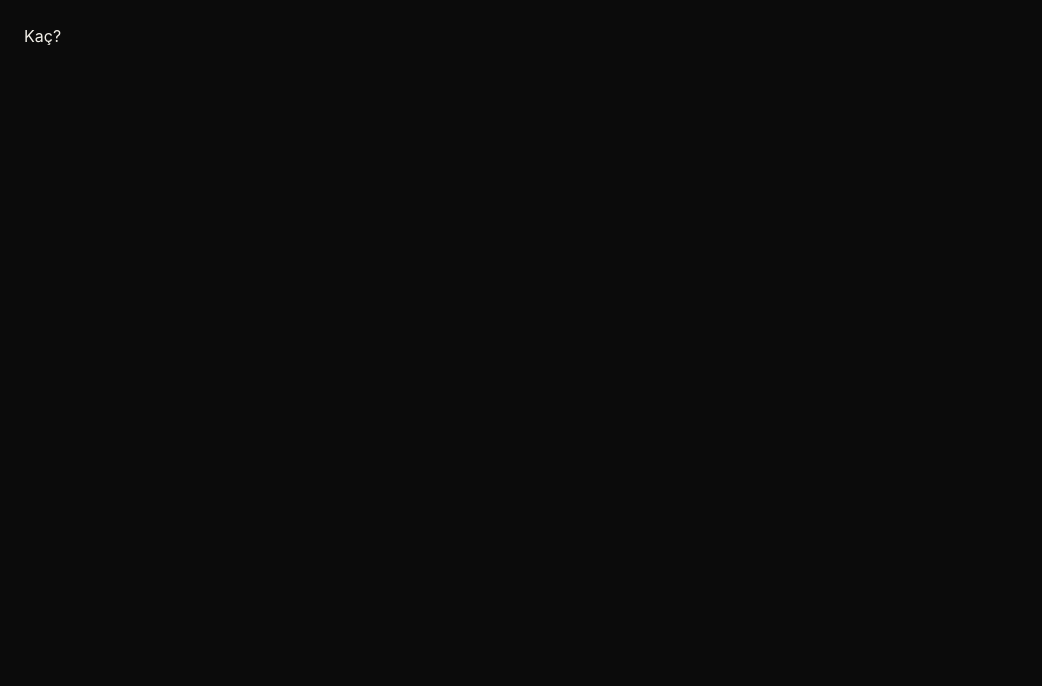
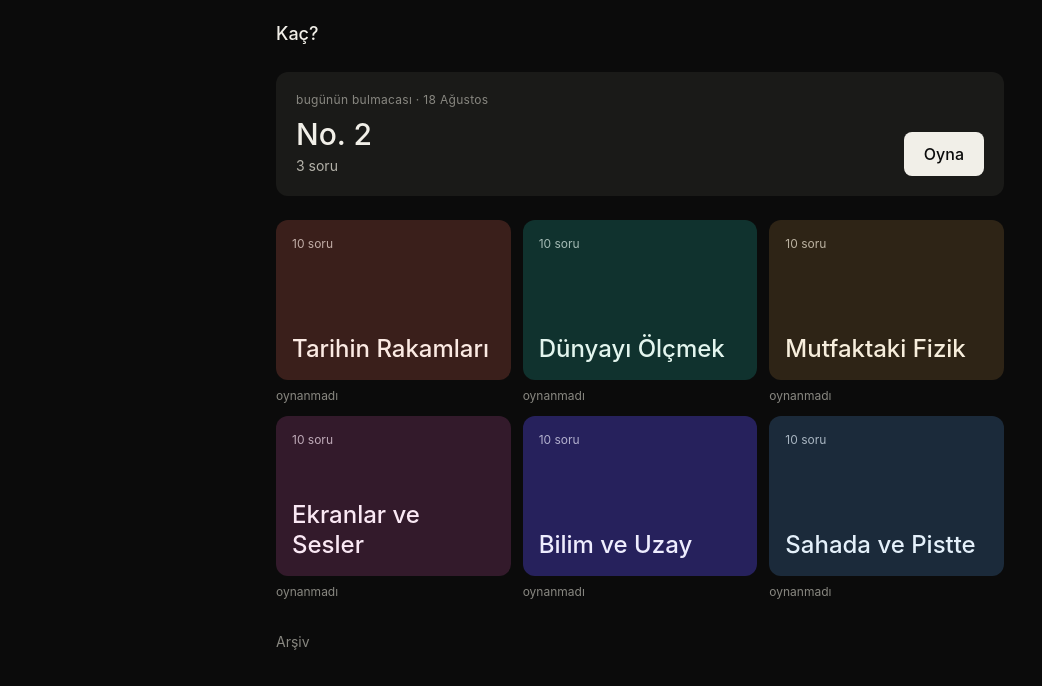
Before and after one commit to OmerHarmankayaC/quiz, a Next.js app: page / in a window 1280 px wide. Shown: the top 686 px of the page, without its empty margins (0-1042 px from the left). Built offline with nearby package versions, Linux system fonts and the light colour scheme.

Commit message:
feat: ana ekran, gunluk ve paket rotalari

```diff
--- /dev/null
+++ b/app/gunluk/page.tsx
@@ -0,0 +1,56 @@
+'use client';
+
+import { useRouter } from 'next/navigation';
+import { useEffect, useState } from 'react';
+import { TAKVIM, sorulariGetir } from '@/lib/game/bank';
+import { bugununTarihi, gunuBul } from '@/lib/game/daily';
+import { toplamPuan } from '@/lib/game/scoring';
+import { kaydiOku, kaydiYaz, gunuKaydet } from '@/lib/game/storage';
+import { sonucuSakla } from '@/lib/game/sonuc-aktarim';
+import { SoruEkrani } from '@/components/SoruEkrani';
+import type { Soru } from '@/lib/game/types';
+import type { OyunSonucu } from '@/lib/game/akis';
+
+export default function GunlukSayfa() {
+	const router = useRouter();
+	const [sorular, setSorular] = useState<Soru[] | null>(null);
+	const [tarih, setTarih] = useState('');
+	const [no, setNo] = useState(0);
+
+	useEffect(() => {
+		const t = bugununTarihi();
+		const gun = gunuBul(TAKVIM, t);
+		setTarih(t);
+		setNo(gun?.no ?? 0);
+		setSorular(gun ? sorulariGetir(gun.soru_ids) : []);
+	}, []);
+
+	if (sorular === null) return <main className="p-5">Yükleniyor…</main>;
+
+	if (sorular.length === 0) {
+		return (
+			<main className="mx-auto max-w-xl p-5">
+				<p>Bugün için bulmaca yok.</p>
+				<a href="/" className="mt-4 inline-block underline">
+					Ana ekrana dön
+				</a>
+			</main>
+		);
+	}
+
+	function bitti(sonuclar: OyunSonucu[]) {
+		const puanlar = sonuclar.map((s) => s.puan);
+		kaydiYaz(gunuKaydet(kaydiOku(), tarih, toplamPuan(puanlar)));
+		sonucuSakla({
+			baslik: `Kaç? · No. ${no}`,
+			kaynak: 'gunluk',
+			slug: tarih,
+			soruIdler: sonuclar.map((s) => s.soruId),
+			cevaplar: sonuclar.map((s) => s.cevap),
+			puanlar
+		});
+		router.push('/sonuc');
+	}
+
+	return <SoruEkrani sorular={sorular} baslik={`No. ${no}`} onBitti={bitti} />;
+}
--- a/app/page.tsx
+++ b/app/page.tsx
@@ -1,3 +1,57 @@
+'use client';
+
+import { useEffect, useState } from 'react';
+import { PAKETLER, TAKVIM } from '@/lib/game/bank';
+import { bugununTarihi, gunuBul } from '@/lib/game/daily';
+import { kaydiOku, BOS_KAYIT, type OyunKaydi } from '@/lib/game/storage';
+import { PaketKarti } from '@/components/PaketKarti';
+import { GunlukKapak } from '@/components/GunlukKapak';
+
 export default function AnaSayfa() {
-	return <main className="p-6">Kaç?</main>;
+	const [kayit, setKayit] = useState<OyunKaydi>(BOS_KAYIT);
+	const [tarih, setTarih] = useState('');
+
+	useEffect(() => {
+		setKayit(kaydiOku());
+		setTarih(bugununTarihi());
+	}, []);
+
+	const gun = tarih ? gunuBul(TAKVIM, tarih) : null;
+	const tarihMetni = tarih
+		? new Date(tarih + 'T00:00:00Z').toLocaleDateString('tr-TR', {
+				day: 'numeric',
+				month: 'long',
+				timeZone: 'UTC'
+			})
+		: '';
+
+	return (
+		<main className="mx-auto max-w-3xl p-5">
+			<header className="mb-6 flex items-center justify-between">
+				<span className="text-lg font-medium">Kaç?</span>
+				{kayit.streak > 0 && (
+					<span className="rounded-full bg-[#fac775] px-3 py-1 text-xs text-[#0b0b0b]">
+						seri {kayit.streak}
+					</span>
+				)}
+			</header>
+
+			<GunlukKapak
+				no={gun?.no ?? null}
+				tarihMetni={tarihMetni}
+				streak={kayit.streak}
+				oynandi={tarih in kayit.gunluk}
+			/>
+
+			<div className="mt-6 grid grid-cols-2 gap-3 sm:grid-cols-3">
+				{PAKETLER.map((p) => (
+					<PaketKarti key={p.slug} paket={p} enIyi={kayit.paketler[p.slug]?.enIyi ?? null} />
+				))}
+			</div>
+
+			<nav className="mt-8 text-sm text-[var(--metin-soluk)]">
+				<a href="/arsiv">Arşiv</a>
+			</nav>
+		</main>
+	);
 }
--- /dev/null
+++ b/app/paket/[slug]/PaketOyunu.tsx
@@ -0,0 +1,45 @@
+'use client';
+
+import { useRouter } from 'next/navigation';
+import { paketiGetir, sorulariGetir } from '@/lib/game/bank';
+import { toplamPuan } from '@/lib/game/scoring';
+import { kaydiOku, kaydiYaz, paketiKaydet } from '@/lib/game/storage';
+import { sonucuSakla } from '@/lib/game/sonuc-aktarim';
+import { SoruEkrani } from '@/components/SoruEkrani';
+import type { OyunSonucu } from '@/lib/game/akis';
+
+export function PaketOyunu({ slug }: { slug: string }) {
+	const router = useRouter();
+	const paket = paketiGetir(slug);
+
+	if (!paket) {
+		return (
+			<main className="mx-auto max-w-xl p-5">
+				<p>Bu paket bulunamadı.</p>
+				<a href="/" className="mt-4 inline-block underline">
+					Ana ekrana dön
+				</a>
+			</main>
+		);
+	}
+
+	const sorular = sorulariGetir(paket.soru_ids);
+
+	function bitti(sonuclar: OyunSonucu[]) {
+		const puanlar = sonuclar.map((s) => s.puan);
+		kaydiYaz(
+			paketiKaydet(kaydiOku(), slug, toplamPuan(puanlar), new Date().toISOString())
+		);
+		sonucuSakla({
+			baslik: `Kaç? · ${paket!.baslik}`,
+			kaynak: 'paket',
+			slug,
+			soruIdler: sonuclar.map((s) => s.soruId),
+			cevaplar: sonuclar.map((s) => s.cevap),
+			puanlar
+		});
+		router.push('/sonuc');
+	}
+
+	return <SoruEkrani sorular={sorular} baslik={paket.baslik} onBitti={bitti} />;
+}
--- /dev/null
+++ b/app/paket/[slug]/page.tsx
@@ -0,0 +1,11 @@
+import { PAKETLER } from '@/lib/game/bank';
+import { PaketOyunu } from './PaketOyunu';
+
+export function generateStaticParams() {
+	return PAKETLER.map((p) => ({ slug: p.slug }));
+}
+
+export default async function PaketSayfa({ params }: { params: Promise<{ slug: string }> }) {
+	const { slug } = await params;
+	return <PaketOyunu slug={slug} />;
+}
--- /dev/null
+++ b/components/GunlukKapak.tsx
@@ -0,0 +1,40 @@
+import Link from 'next/link';
+
+interface Props {
+	no: number | null;
+	tarihMetni: string;
+	streak: number;
+	oynandi: boolean;
+}
+
+export function GunlukKapak({ no, tarihMetni, streak, oynandi }: Props) {
+	if (no === null) {
+		return (
+			<div className="rounded-xl bg-[var(--yuzey)] p-5">
+				<p className="text-sm text-[var(--metin-ikincil)]">
+					Bugün için bulmaca yok. Aşağıdaki paketlerden birini dene.
+				</p>
+			</div>
+		);
+	}
+
+	return (
+		<div className="flex items-end justify-between gap-4 rounded-xl bg-[var(--yuzey)] p-5">
+			<div>
+				<p className="text-xs tracking-wide text-[var(--metin-soluk)]">
+					bugünün bulmacası · {tarihMetni}
+				</p>
+				<p className="mt-2 text-3xl font-medium">No. {no}</p>
+				<p className="mt-1 text-sm text-[var(--metin-ikincil)]">
+					3 soru{streak > 0 && ` · seri ${streak} gün`}
+				</p>
+			</div>
+			<Link
+				href="/gunluk"
+				className="whitespace-nowrap rounded-lg bg-[var(--metin)] px-5 py-2.5 font-medium text-[var(--zemin)]"
+			>
+				{oynandi ? 'Tekrar oyna' : 'Oyna'}
+			</Link>
+		</div>
+	);
+}
--- /dev/null
+++ b/components/PaketKarti.tsx
@@ -0,0 +1,26 @@
+import Link from 'next/link';
+import type { Paket } from '@/lib/game/types';
+
+interface Props {
+	paket: Paket;
+	enIyi: number | null;
+}
+
+export function PaketKarti({ paket, enIyi }: Props) {
+	const maksimum = paket.soru_ids.length * 100;
+
+	return (
+		<Link href={`/paket/${paket.slug}`} className="block">
+			<div
+				className="flex h-40 flex-col justify-between rounded-xl p-4"
+				style={{ background: paket.renk, color: paket.metin_rengi }}
+			>
+				<span className="text-xs opacity-70">{paket.soru_ids.length} soru</span>
+				<span className="text-2xl font-medium leading-tight">{paket.baslik}</span>
+			</div>
+			<p className="mt-2 text-xs text-[var(--metin-soluk)]">
+				{enIyi === null ? 'oynanmadı' : `en iyi ${enIyi} / ${maksimum}`}
+			</p>
+		</Link>
+	);
+}
--- /dev/null
+++ b/lib/game/sonuc-aktarim.ts
@@ -0,0 +1,29 @@
+export interface SaklananSonuc {
+	baslik: string;
+	kaynak: 'gunluk' | 'paket';
+	slug: string;
+	soruIdler: string[];
+	cevaplar: number[];
+	puanlar: number[];
+}
+
+const ANAHTAR = 'kac:son-sonuc';
+
+export function sonucuSakla(sonuc: SaklananSonuc): void {
+	if (typeof sessionStorage === 'undefined') return;
+	try {
+		sessionStorage.setItem(ANAHTAR, JSON.stringify(sonuc));
+	} catch {
+		// gizli mod - sonuc ekrani bos gelir, oyun devam eder
+	}
+}
+
+export function sonucuAl(): SaklananSonuc | null {
+	if (typeof sessionStorage === 'undefined') return null;
+	try {
+		const ham = sessionStorage.getItem(ANAHTAR);
+		return ham ? (JSON.parse(ham) as SaklananSonuc) : null;
+	} catch {
+		return null;
+	}
+}
```
